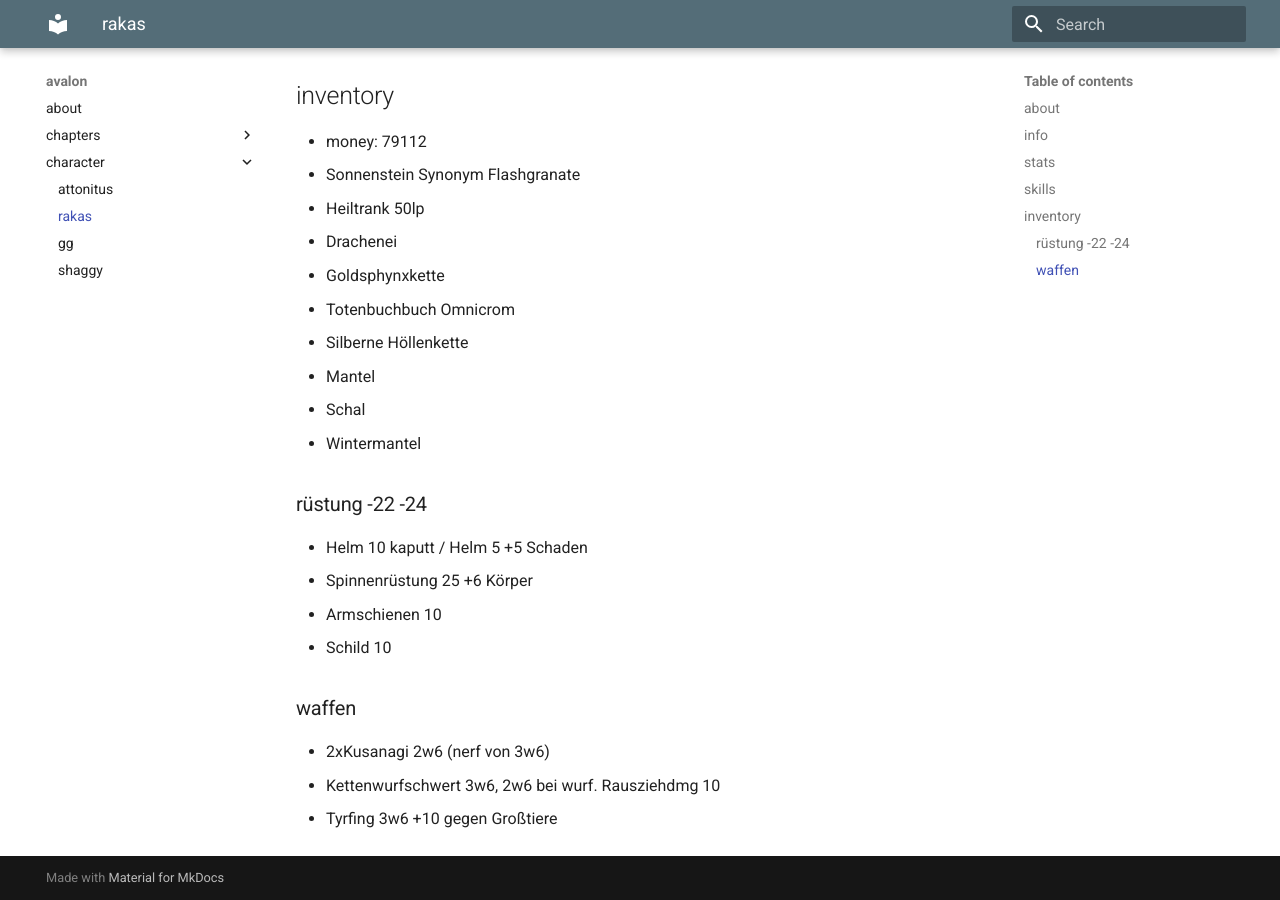
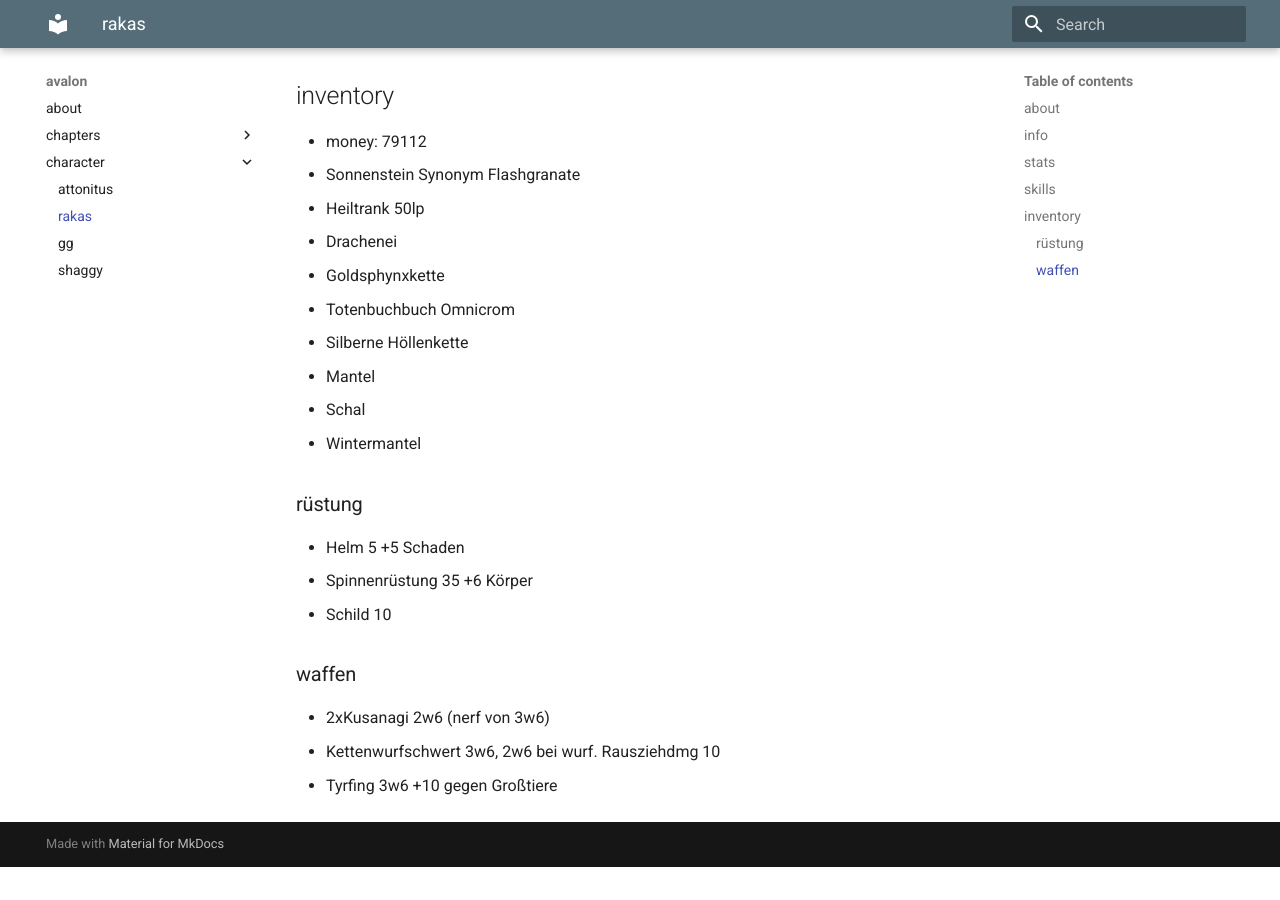
Before and after one commit to mkdocs-pnp/avalon, an MkDocs documentation site: the page built from docs/character/rakas.md, in a window 1280 px wide and 900 px high, scrolled down 1005 px. Built offline with MkDocs 1.6.1 and Material for MkDocs 9.7.7, drawn with Linux system fonts in a browser that asks for light colours; after the commit the page ends 1872 px from its top, so only the background shows below that.

Commit message:
StillAlive

```diff
--- a/docs/character/rakas.md
+++ b/docs/character/rakas.md
@@ -43,11 +43,10 @@ Aus Zargonien
 + Schal
 + Wintermantel
 
-### rüstung -22 -24
+### rüstung
 
-+ Helm 10 kaputt / Helm 5 +5 Schaden
-+ Spinnenrüstung 25 +6 Körper
-+ Armschienen 10
++ Helm 5 +5 Schaden
++ Spinnenrüstung 35 +6 Körper
 + Schild 10
 
 ### waffen
```
